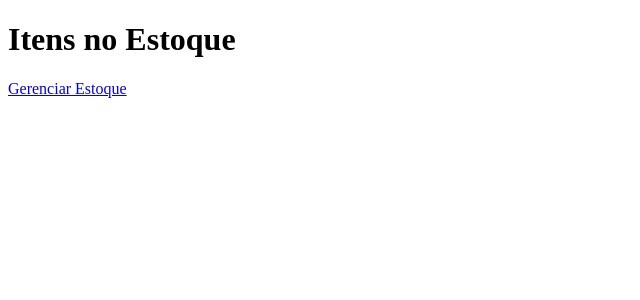
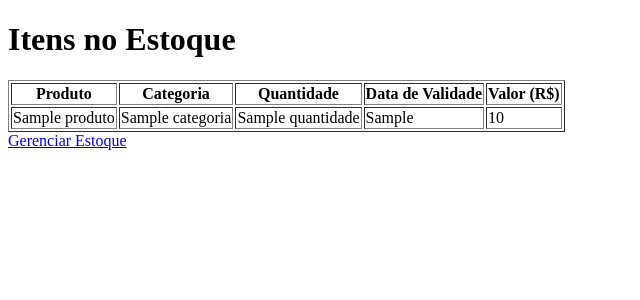
Before and after one commit to carloshcardoso/controle_estoque_cozinha, a Flask app: template templates/index.html in a window 1280 px wide. Shown: the top 300 px of the page, without its empty margins (0-640 px from the left). Run offline with Flask 2, Linux system fonts and the light colour scheme; the template is opened without the code that fills it: most values are stand-ins (such as "Sample title", 1, 10 or a date in 2020).

Commit message:
Add files via upload

```diff
--- a/templates/index.html
+++ b/templates/index.html
@@ -1,4 +1,3 @@
-
 <!DOCTYPE html>
 <html lang="en">
 <head>
@@ -8,7 +7,24 @@
 </head>
 <body>
     <h1>Itens no Estoque</h1>
-    <!-- Aqui você pode adicionar uma tabela ou lista para exibir os itens -->
+    <table border="1">
+        <tr>
+            <th>Produto</th>
+            <th>Categoria</th>
+            <th>Quantidade</th>
+            <th>Data de Validade</th>
+            <th>Valor (R$)</th>
+        </tr>
+        {% for item in itens %}
+        <tr>
+            <td>{{ item.produto }}</td>
+            <td>{{ item.categoria }}</td>
+            <td>{{ item.quantidade }}</td>
+            <td>{{ item.data_validade }}</td>
+            <td>{{ item.valor }}</td>
+        </tr>
+        {% endfor %}
+    </table>
     <a href="/estoque">Gerenciar Estoque</a>
 </body>
 </html>
```
